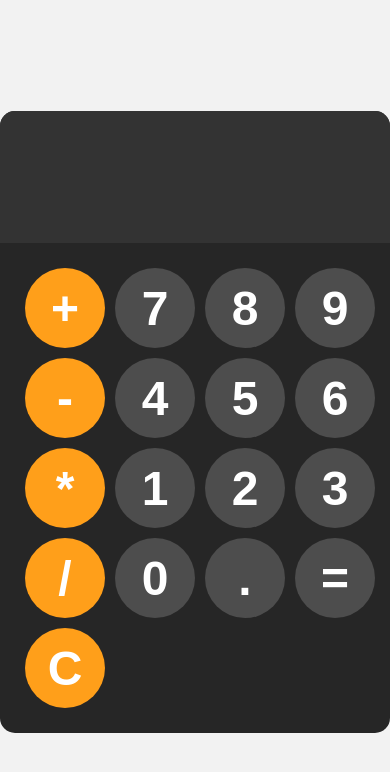
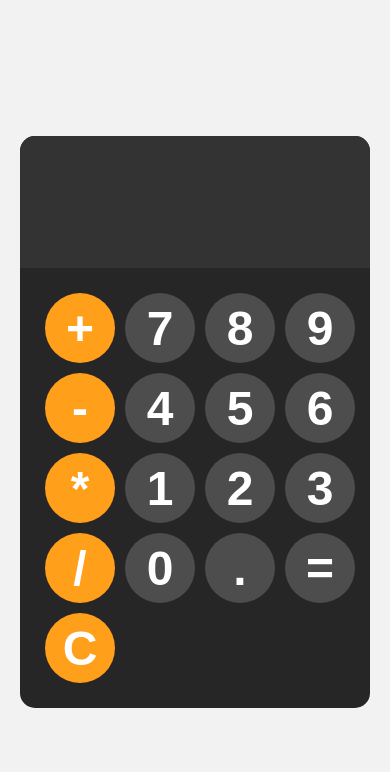
Before and after one commit to Samsonidze/calculator-program, a plain HTML site: page index.html in a window 390 px wide. Drawn offline with Linux system fonts and the light colour scheme.

Commit message:
Add files via upload

```diff
--- a/style.css
+++ b/style.css
@@ -73,11 +73,11 @@ button:active{
 
 @media(max-width: 480px){
     #calculator{
-        max-width: 400px;
+        max-width: 350px;
 
     }
     button{
-        width: 80px;
-        height: 80px;
+        width: 70px;
+        height: 70px;
     }
 }
```
